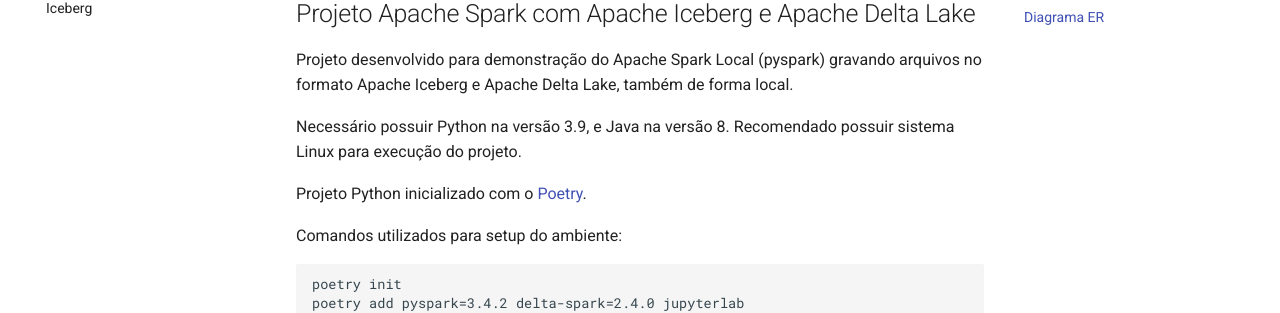
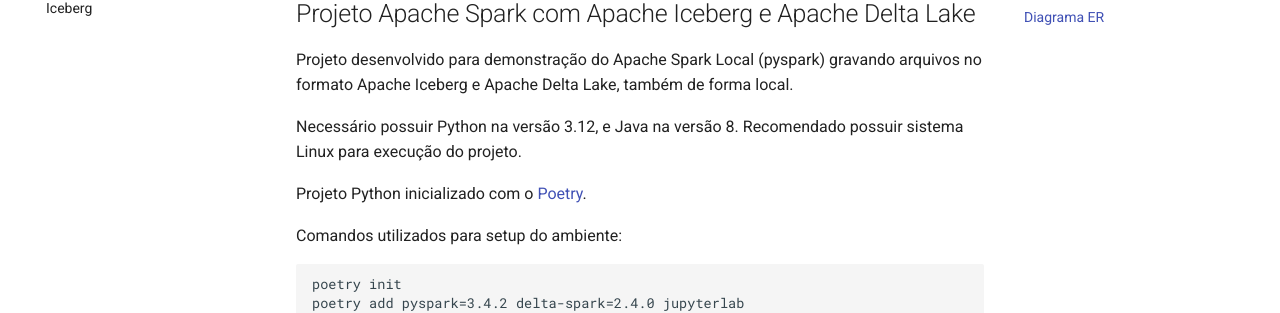
Before and after one commit to jp-bonetti/atividade-engenharia-de-dados-pyspark, an MkDocs documentation site: the page built from docs/index.md, in a window 1280 px wide and 1089 px high. Shown: the part 184-497 px from the top of the window. Built offline with MkDocs 1.6.1 and Material for MkDocs 9.7.7, drawn with Linux system fonts in a browser that asks for light colours.

Commit message:
refactor: python version on docs

```diff
--- a/docs/index.md
+++ b/docs/index.md
@@ -2,7 +2,7 @@
 
 Projeto desenvolvido para demonstração do Apache Spark Local (pyspark) gravando arquivos no formato Apache Iceberg e Apache Delta Lake, também de forma local.
 
-Necessário possuir Python na versão 3.9, e Java na versão 8. Recomendado possuir sistema Linux para execução do projeto.
+Necessário possuir Python na versão 3.12, e Java na versão 8. Recomendado possuir sistema Linux para execução do projeto.
 
 Projeto Python inicializado com o [Poetry](https://github.com/python-poetry/poetry).
 
```
Also changed, not shown: README.md (+1 -1 lines).
